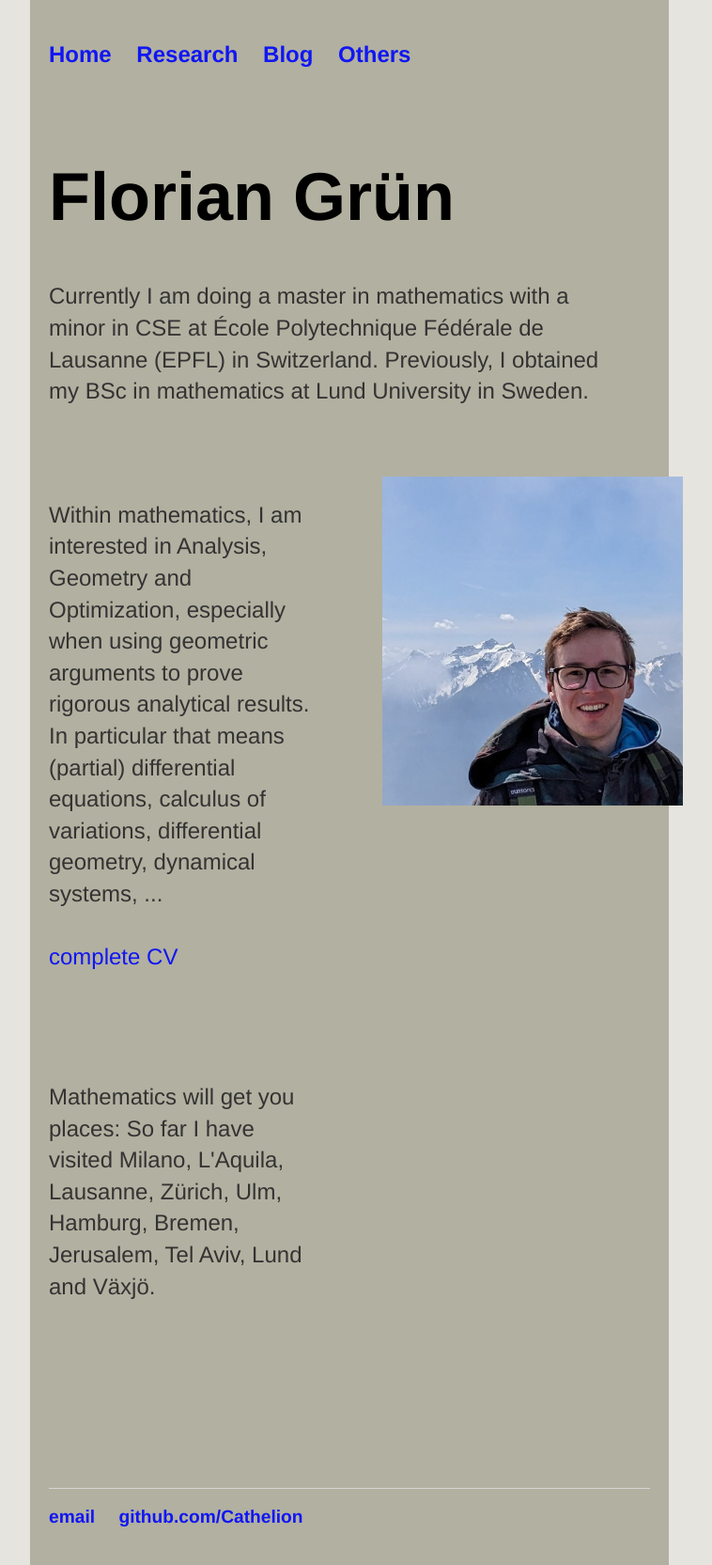
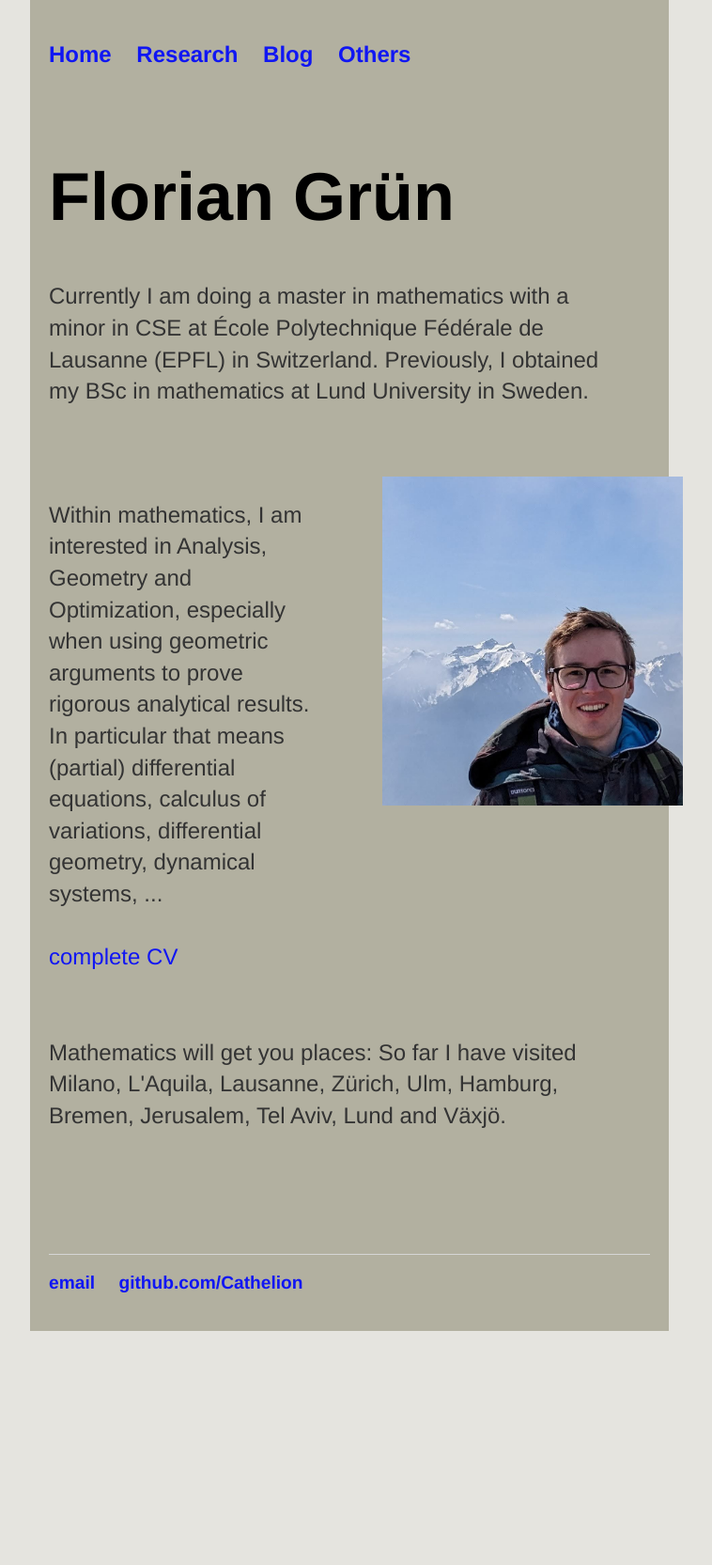
Before and after one commit to Cathelion/Cathelion.github.io, a Jekyll site: the page built from index.html, in a window 1280 px wide. Shown: the whole page at 94% size, without its empty margins (268-1026 px from the left). Built offline with Jekyll 4.4.1, drawn with Linux system fonts in a browser that asks for light colours; after the commit the page ends 1416 px from its top, so only the background shows below that.

Commit message:
Update index.html

```diff
--- a/index.html
+++ b/index.html
@@ -13,14 +13,13 @@
          <br>
          <br>
          <a class="insidep" href="/CV.pdf">complete CV</a>
-         <br>
-         <br>
-         <br>
-         <p>Mathematics will get you places: So far I have visited Milano, L'Aquila, Lausanne, Zürich, Ulm, Hamburg, Bremen, Jerusalem, Tel Aviv, Lund and Växjö.</p>
       </p>
    </div>
 
    <div class="img-container2">
       <img src="/photo_2023-08-25_16-39-54.jpg" alt="small img" width=320 height=350/>
    </div>
+
+   <div class="blurb full-width">
+<p>Mathematics will get you places: So far I have visited Milano, L'Aquila, Lausanne, Zürich, Ulm, Hamburg, Bremen, Jerusalem, Tel Aviv, Lund and Växjö.</p>   </div>
 </div>
```
